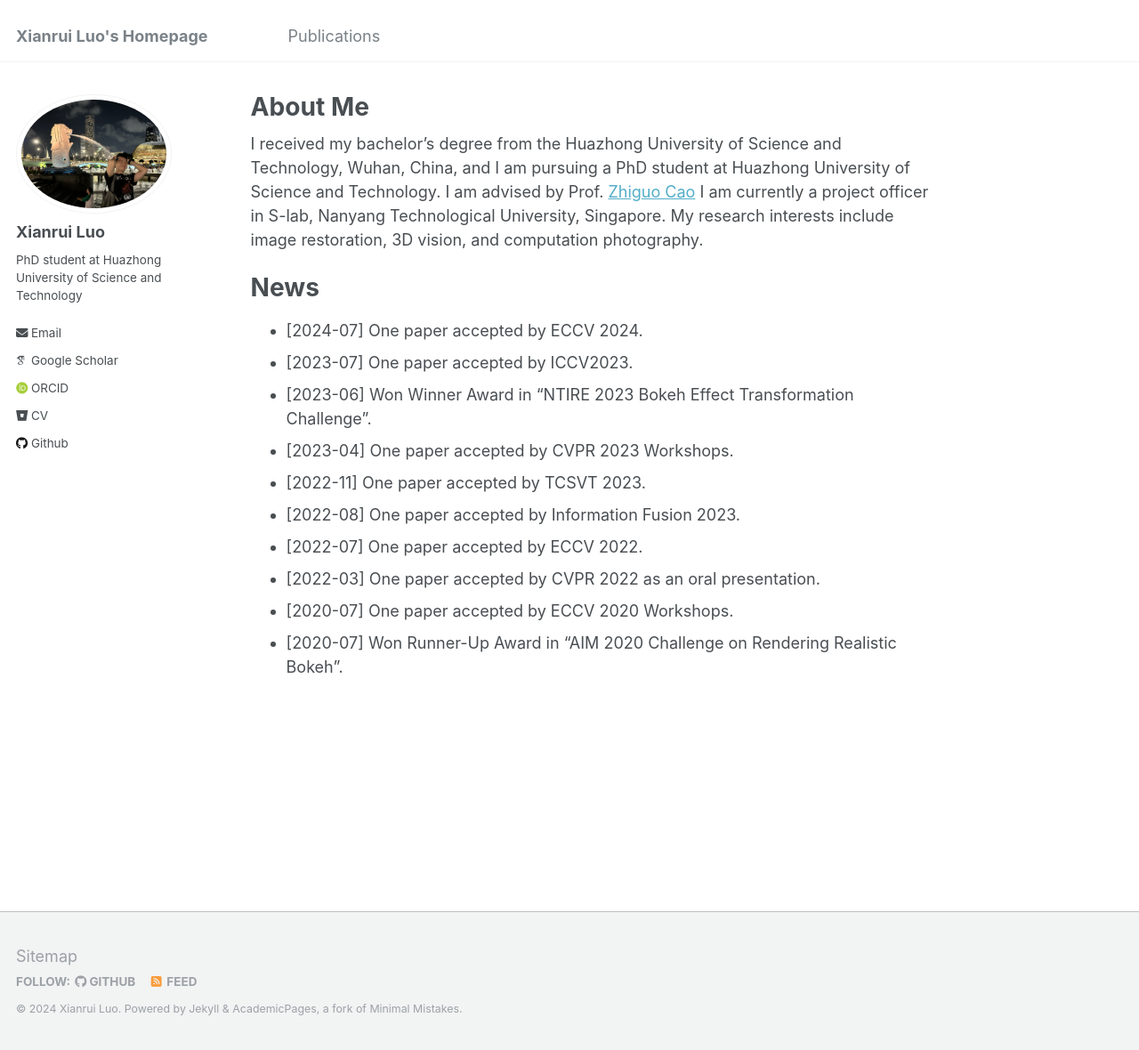
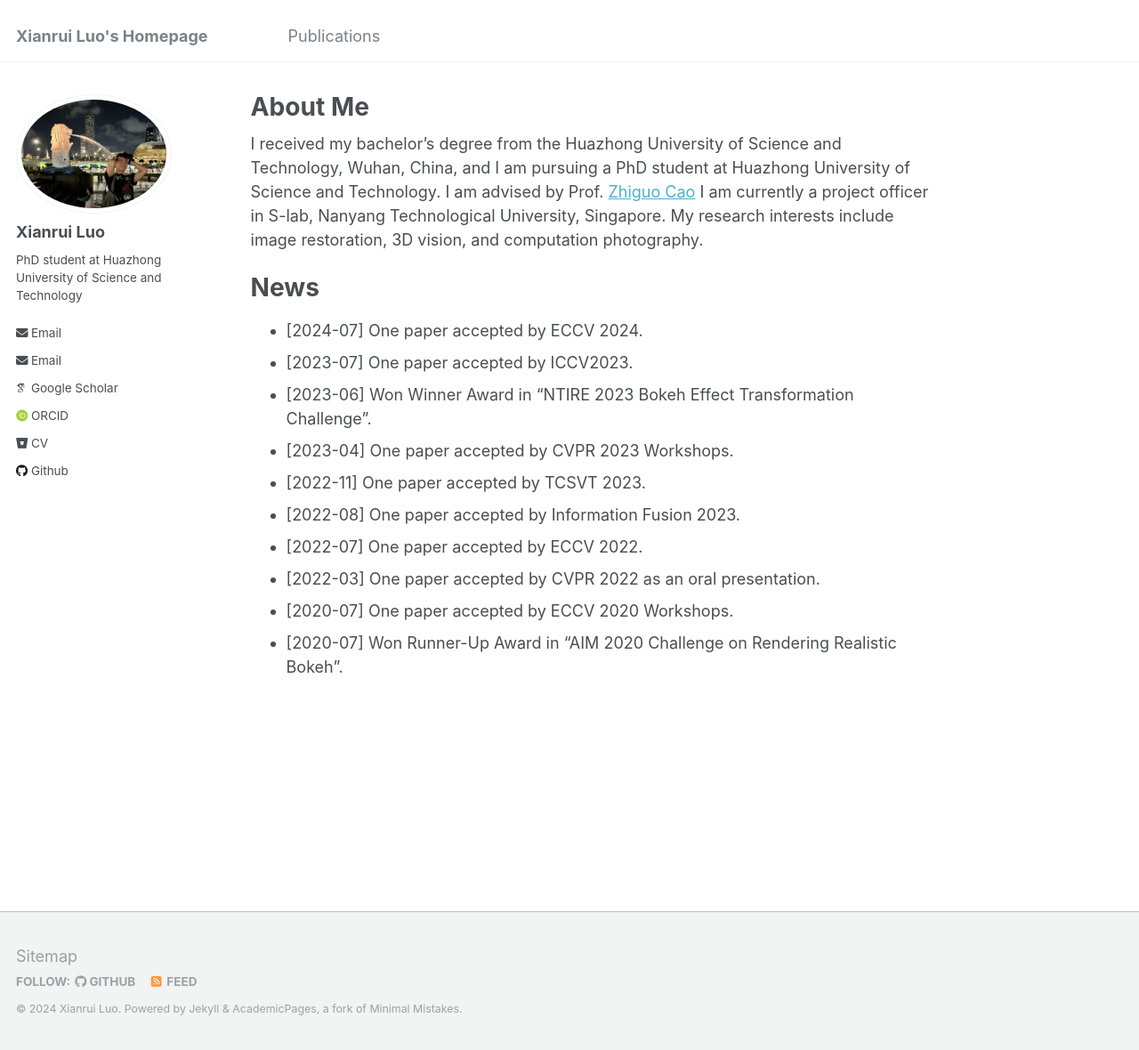
Before and after one commit to xianrui-luo/xianrui-luo.github.io, a Jekyll site: the page built from _pages/about.md, in a window 1280 px wide and 1180 px high. Shown: the whole window at 89% size. Built offline with Jekyll 4.4.1, drawn with Linux system fonts in a browser that asks for light colours; some web fonts are replaced.

Commit message:
Update author-profile.html

```diff
--- a/_includes/author-profile.html
+++ b/_includes/author-profile.html
@@ -36,8 +36,8 @@
       {% if author.email %}
         <li><a href="mailto:{{ author.email }}"><i class="fas fa-fw fa-envelope icon-pad-right" aria-hidden="true"></i>{{ site.data.ui-text[site.locale].email_label | default: "Email" }}</a></li>
       {% endif %}
-      {% if author.Alternateemail %}
-        <li><a href="mailto:{{ author.Alternateemail }}"><i class="fas fa-fw fa-envelope icon-pad-right" aria-hidden="true"></i>{{ site.data.ui-text[site.locale].email_label | default: "AlternateEmail" }}</a></li>
+      {% if author.alternateemail %}
+        <li><a href="mailto:{{ author.alternateemail }}"><i class="fas fa-fw fa-envelope icon-pad-right" aria-hidden="true"></i>{{ site.data.ui-text[site.locale].email_label | default: "AlternateEmail" }}</a></li>
       {% endif %}
 
       <!-- Font Awesome and Academicons icons / Academic websites -->
```
